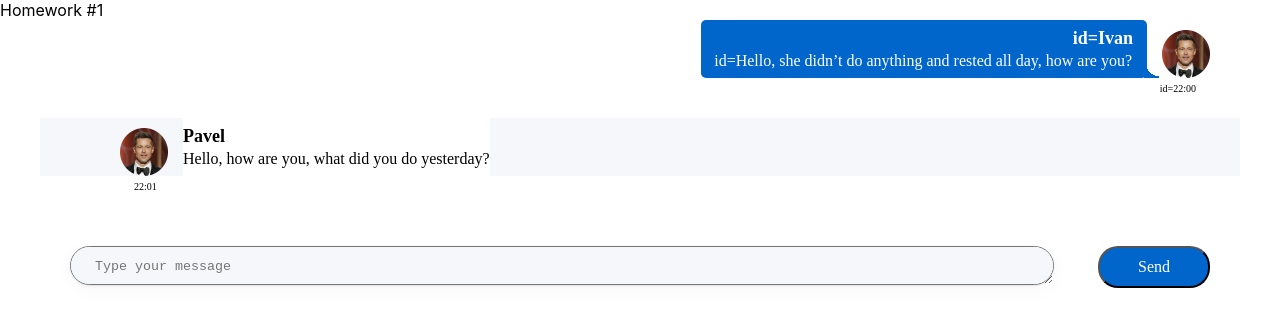
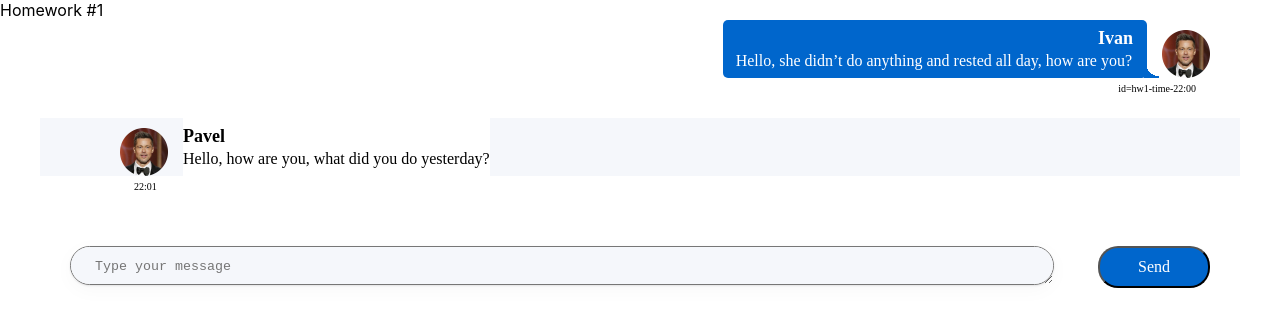
Before and after one commit to denisklopot/hw2, a React (Create React App) app: page / in a window 1280 px wide. Shown: the top 326 px of the page. Built offline with nearby package versions, Linux system fonts and the light colour scheme.

Commit message:
sadfsgfhdgfjh

```diff
--- a/src/s2-homeworks/hw01/message/Message.tsx
+++ b/src/s2-homeworks/hw01/message/Message.tsx
@@ -21,12 +21,12 @@ const Message = (props: MessagePropsType) => {
                 <div className={s.text}>
                     <div id={'hw1-name-' + props.message.id} className={s.name}>
                         {/*создаёт студент*/}
-                            id={props.message.user.name}
+                            {props.message.user.name}
                         {/**/}
                     </div>
                     <pre id={'hw1-text-' + props.message.id} className={s.messageText}>
                         {/*создаёт студент*/}
-                            id={props.message.message.text}
+                            {props.message.message.text}
                         {/**/}
                     </pre>
                 </div>
@@ -34,7 +34,7 @@ const Message = (props: MessagePropsType) => {
             <span className={s.ugol} />
             <div id={'hw1-time-' + props.message.id} className={s.time}>
                 {/*создаёт студент*/}
-                    id={props.message.message.time}
+                    id={'hw1-time-' + props.message.message.time}
                 {/**/}
             </div>
         </div>
```
